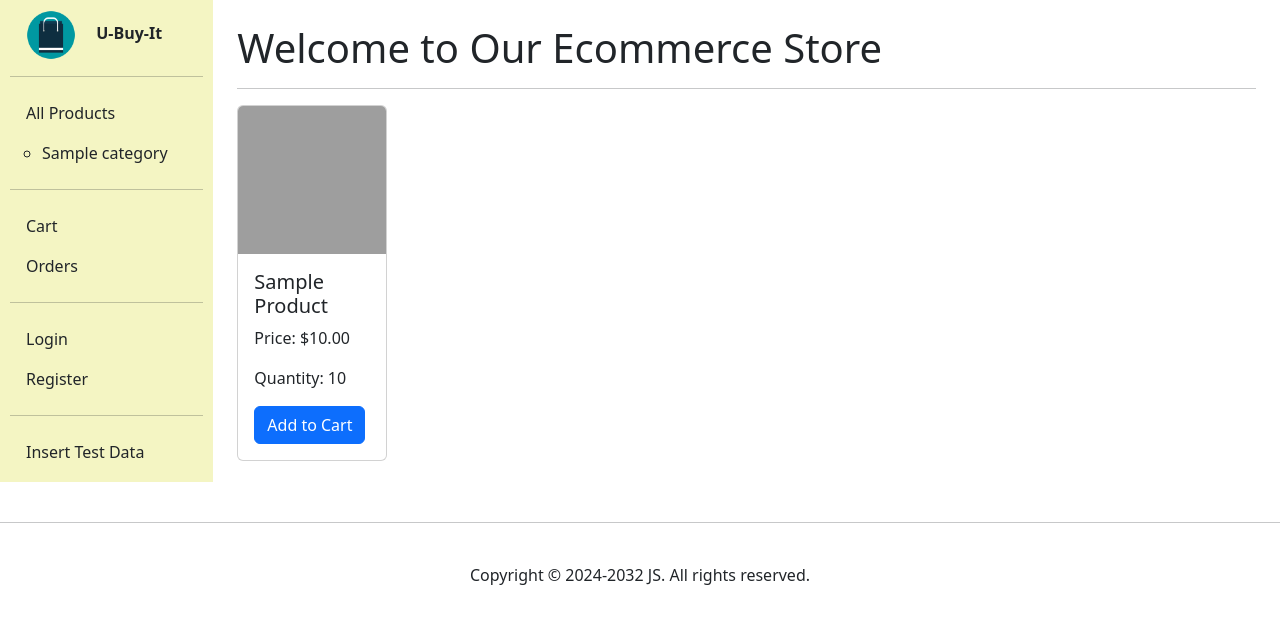
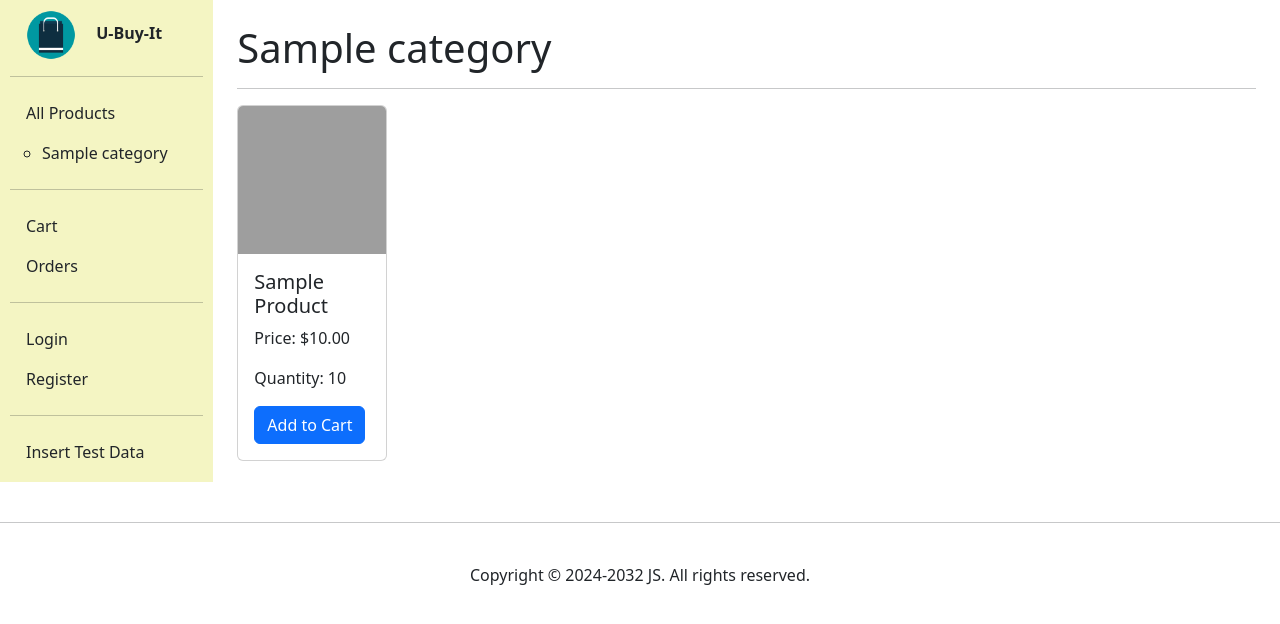
Before and after one commit to johnsunca/django_examples, a Django app: page /ecommerce/1/ in a window 1280 px wide. Shown: the top 624 px of the page. Run offline with Django 5.2, Linux system fonts and the light colour scheme; tables that the repository leaves empty hold one stand-in row (values such as "Sample post"); grey boxes are pictures that could not be loaded.

Commit message:
Display category names

```diff
--- a/ecommerce/templates/ecommerce/home.html
+++ b/ecommerce/templates/ecommerce/home.html
@@ -4,7 +4,7 @@
 
 {% block content %}
 <div class="container">
-    <h1>Welcome to Our Ecommerce Store</h1>
+    <h1>{% if category_name %}{{ category_name }}{% else %}Welcome to Our Ecommerce Store{% endif %}</h1>
     <hr>
     <div class="row">
         {% for product in products %}
--- a/ecommerce/views.py
+++ b/ecommerce/views.py
@@ -17,6 +17,7 @@ def home(request, category_id=None):
     if category:
         products = Product.objects.filter(category=category).order_by('name')
         context = {
+            'category_name': category.name,
             'categories': Category.objects.all(),
             'products': products,
         }
```
